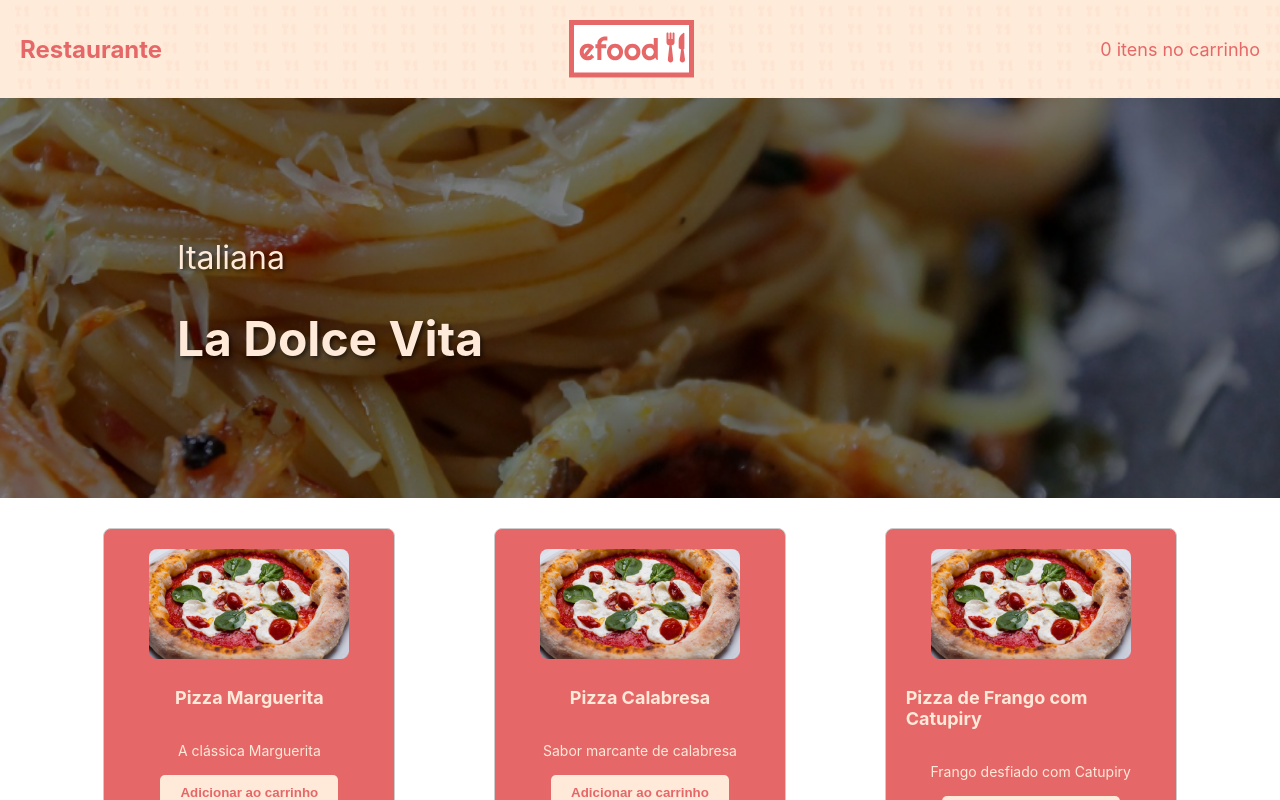
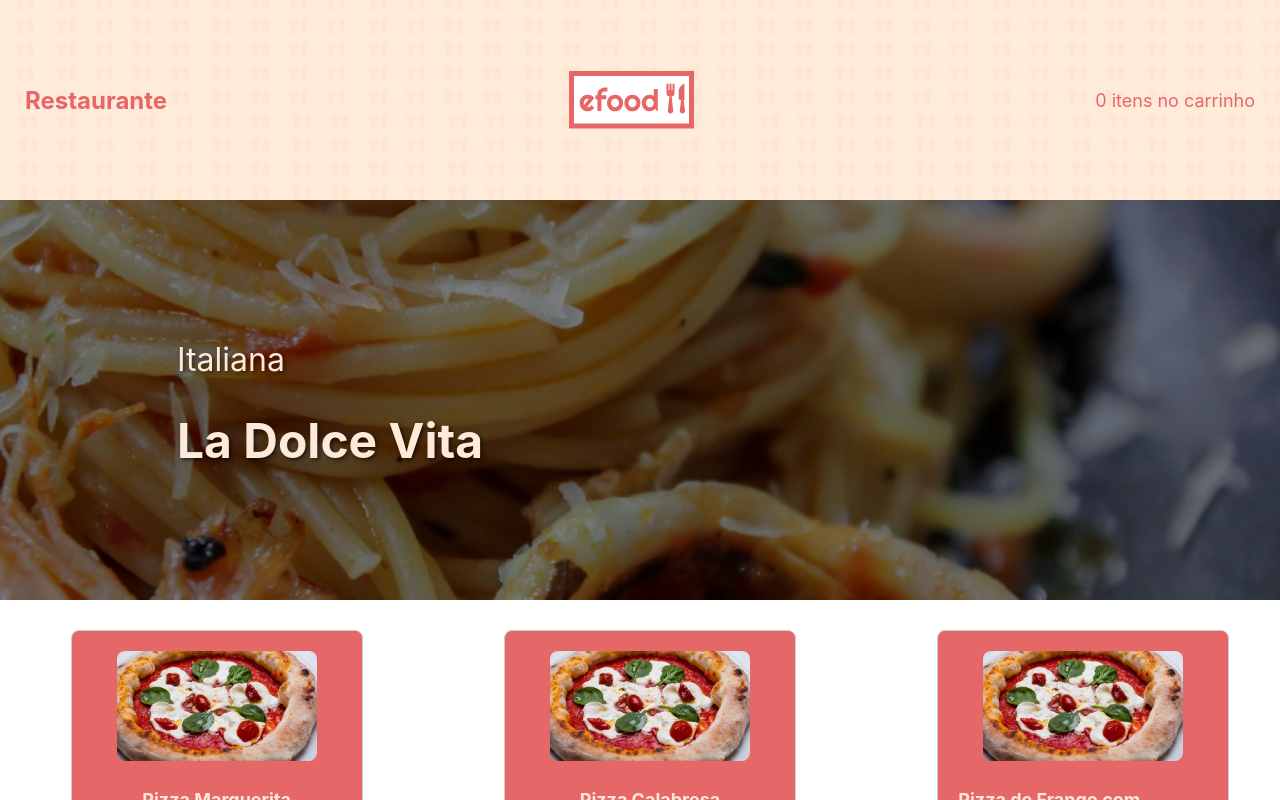
Before and after one commit to kevinsilvasebastiao/restalrante, a React (Create React App) app: page /cardapio/1 in a window 1280 px wide. Shown: the top 800 px of the page. Built offline with nearby package versions, Linux system fonts and the light colour scheme.

Commit message:
Ajustes no header para centralização do conteúdo e fundo em tela cheia

```diff
--- a/src/components/cardapio/Cardapio.jsx
+++ b/src/components/cardapio/Cardapio.jsx
@@ -4,29 +4,44 @@
     import headerBackground from './fundo.png';
     import Presentation from './apresentacao/apresen'
 
+    const HeaderBackground = styled.div`
+    width: 100%;
+    background-image: url(${headerBackground});
+    background-size: cover;
+    background-position: center;
+    position: relative;
+    height: 200px; /* Altura do header */
+  `;
+
   const HeaderContainer = styled.header`
     display: flex;
     align-items: center;
     justify-content: space-between;
-  padding: 20px;
-  background-image: url(${headerBackground});
-  background-size: cover;
-  background-position: center;
+    padding: 10px 20px;
     width: 100%;
-  position: relative;
-  box-sizing: border-box; /* Garante que o padding não sobrecarregue a largura */
+    max-width: 1440px; /* Limita o tamanho máximo do conteúdo */
+    margin: 0 auto; /* Centraliza o conteúdo do header */
+    box-sizing: border-box;
+    height: 100%; /* Garante que ocupe toda a altura do HeaderBackground */
+
+    /* Espaçamento menor entre os itens */
+    & > *:not(:last-child) {
+      margin-right: 10px;
+    }
   `;
 
 
   const Title = styled.h1`
     font-size: 24px;
     color: #e66767;
-    margin: 0; /* Evita que o título tenha margem extra */
+    margin: 0;
+    padding: 0 5px; /* Pequeno padding para evitar encostarem nas bordas */
   `;
 
   const LogoContainer = styled.div`
     display: flex;
-    align-items: center; /* Alinha a logo verticalmente */
+    align-items: center;
+    margin-right: 5px; /* Mantém a logo próxima ao título */
   `;
 
   const CartInfo = styled.div`
@@ -35,23 +50,23 @@
     cursor: pointer;
     display: flex;
     align-items: center;
-  max-width: 100%; /* Garante que o CartInfo não ultrapasse a largura do HeaderContainer */
-  overflow: hidden; /* Oculta qualquer conteúdo que ultrapasse a área */
+    padding: 0 5px; /* Pequeno padding para manter um espaçamento consistente */
+    overflow: hidden;
+    white-space: nowrap; /* Mantém o conteúdo numa única linha */
   `;
-
-
-
 
 
   const ProductsContainer = styled.div`
   display: grid;
-  grid-template-columns: repeat(3, 1fr);  /* Define 3 colunas com espaçamento igual */
-  gap: 20px;  /* Espaçamento entre os itens */
+  grid-template-columns: repeat(3, 1fr);
+  gap: 20px;
   padding: 10px;
-  justify-items: center;  /* Garante que os itens fiquem centralizados nas colunas */
-  max-width: 90%;
+  justify-items: center;
+  width: 100%;
+  max-width: 1440px;
   margin: 0 auto;
 `;
+
 
 
     const ProductContainer = styled.div`
@@ -250,6 +265,7 @@
 
     return (
         <>
+        <HeaderBackground>
         <HeaderContainer>
         <Title>Restaurante</Title>
             <LogoContainer>
@@ -259,6 +275,8 @@
             {cartCount} itens no carrinho
             </CartInfo>
         </HeaderContainer>
+        </HeaderBackground>
+
         {/* Inserindo o componente Presentation aqui */}
         <Presentation />
 
--- a/src/components/header/ItemList.jsx
+++ b/src/components/header/ItemList.jsx
@@ -10,7 +10,7 @@ const ItemListContainer = styled.div`
     justify-items: center;
     padding: 10px;
     color: #E66767;
-    max-width: 47%; /* Largura de 47% */
+    max-width: 650px; /* Largura de 47% */
     margin: 0 auto; /* Centraliza o contêiner */
 `;
 
--- a/src/components/header/header.jsx
+++ b/src/components/header/header.jsx
@@ -1,26 +1,56 @@
 import React from 'react';
 import styled from 'styled-components';
-    import headerImage from './headerImage.png'; // Altere para o nome correto da sua imagem
+import headerImage from './headerImage.png';
 
 const HeaderContainer = styled.header`
   width: 100%;
-    height: 384px;
+  height: 200px;
   background-image: url(${headerImage});
   background-size: cover;
+  background-repeat: no-repeat;
   background-position: center;
   position: relative;
   top: 0;
   opacity: 1;
 
+  /* Centraliza e limita a largura do conteúdo */
+  @media (min-width: 768px) {
+    height: 300px;
+  }
+
   @media (min-width: 1024px) {
-      padding-top: 60px; /* Espaço maior no topo em telas grandes */
+    height: 384px;
+    padding-top: 60px;
+  }
+
+  @media (min-width: 1440px) {
+    height: 450px;
+  }
+
+  @media (min-width: 1920px) {
+    height: 500px;
+    padding-top: 80px;
   }
 `;
 
-
+const ContentWrapper = styled.div`
+  width: 100%;
+  max-width: 1920px; /* Limita o conteúdo interno para evitar expansão em telas grandes */
+  margin: 0 auto;
+  padding: 0 20px; /* Adiciona um padding lateral para o conteúdo não encostar nas bordas */
+  display: flex;
+  align-items: center;
+  justify-content: center;
+  height: 100%; /* Garante que o conteúdo ocupe toda a altura do header */
+`;
 
 const Header = () => {
-    return <HeaderContainer />;
+  return (
+    <HeaderContainer>
+      <ContentWrapper>
+      </ContentWrapper>
+    </HeaderContainer>
+  );
 };
 
 export default Header;
```
Lines whose indentation alone changed are shown as unchanged.
